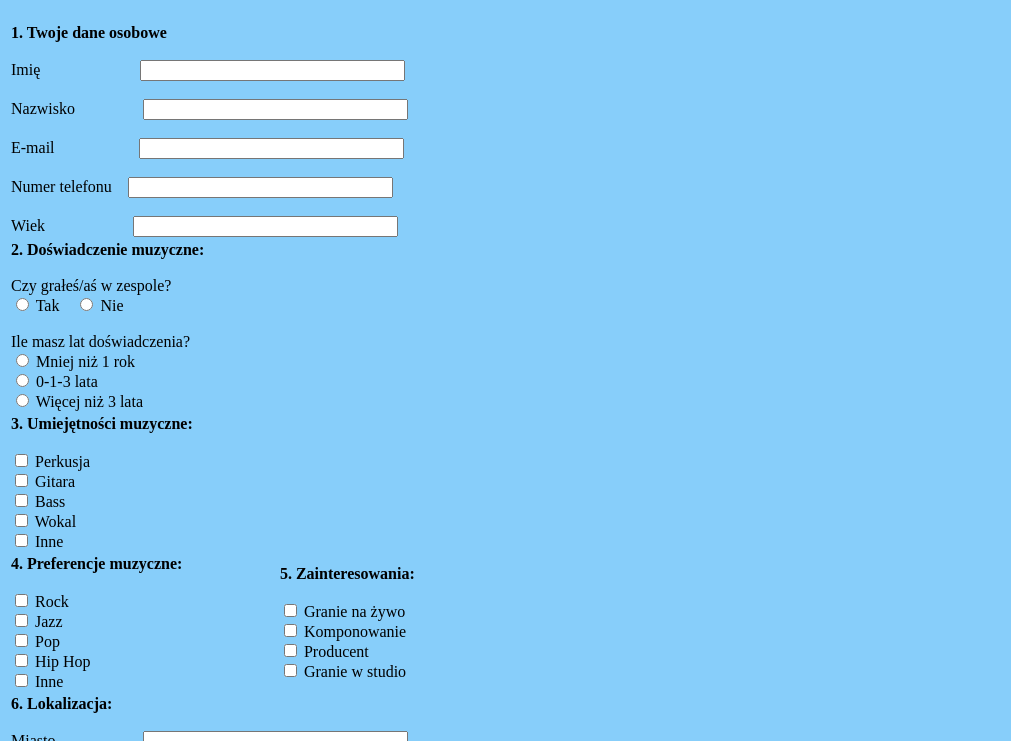
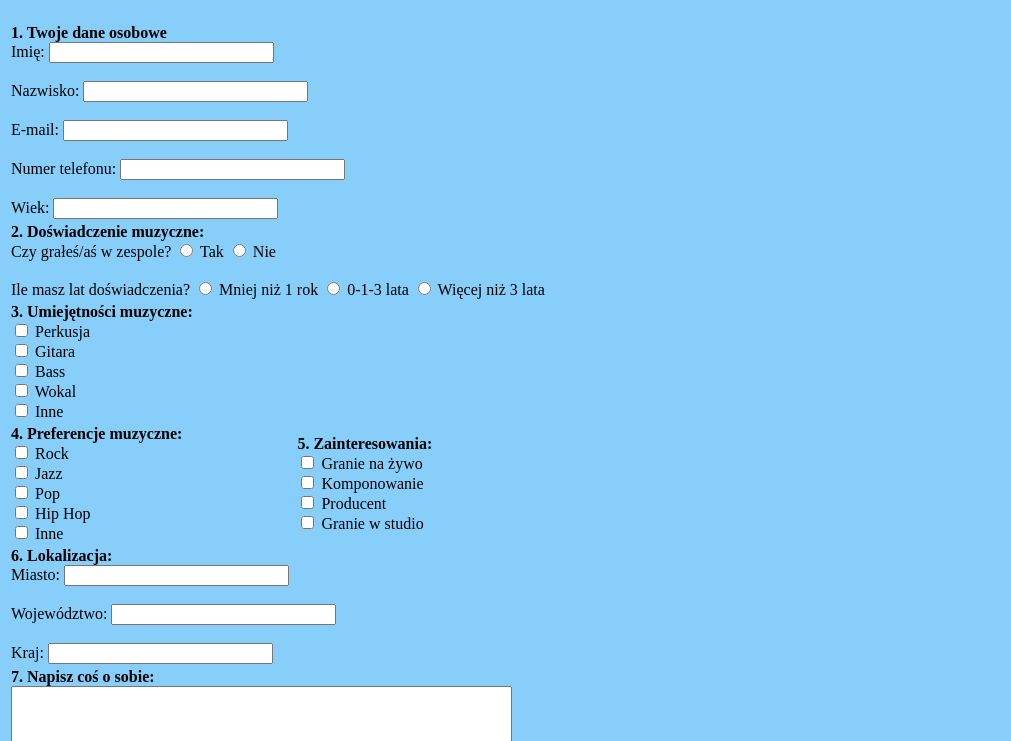
Before and after one commit to AdrianFranek/pracadomowa, a plain HTML site: page formularz_franek.html in a window 1280 px wide. Shown: the part 59-800 px from the top of the page, without its empty margins (0-1011 px from the left). Drawn offline with Linux system fonts and the light colour scheme.

Commit message:
Update formularz_franek.html

```diff
--- a/formularz_franek.html
+++ b/formularz_franek.html
@@ -11,30 +11,26 @@
             <!-- Personal Information -->
             <tr>
                 <td colspan="3">
-                    <b>1. Twoje dane osobowe</b><br><br>
-                    Imię &nbsp;&nbsp;&nbsp;&nbsp;&nbsp;&nbsp;&nbsp;&nbsp;&nbsp;&nbsp;&nbsp;&nbsp;&nbsp;&nbsp;&nbsp;&nbsp;&nbsp;&nbsp;&nbsp;&nbsp;&nbsp;&nbsp;&nbsp;
-                    <input name="imie" size="30"><br><br>
-                    Nazwisko &nbsp;&nbsp;&nbsp;&nbsp;&nbsp;&nbsp;&nbsp;&nbsp;&nbsp;&nbsp;&nbsp;&nbsp;&nbsp;&nbsp;&nbsp;
-                    <input name="nazwisko" size="30"><br><br>
-                    E-mail &nbsp;&nbsp;&nbsp;&nbsp;&nbsp;&nbsp;&nbsp;&nbsp;&nbsp;&nbsp;&nbsp;&nbsp;&nbsp;&nbsp;&nbsp;&nbsp;&nbsp;&nbsp;&nbsp;
-                    <input name="email" size="30"><br><br>
-                    Numer telefonu &nbsp;&nbsp;
-                    <input name="telefon" size="30"><br><br>
-                    Wiek &nbsp;&nbsp;&nbsp;&nbsp;&nbsp;&nbsp;&nbsp;&nbsp;&nbsp;&nbsp;&nbsp;&nbsp;&nbsp;&nbsp;&nbsp;&nbsp;&nbsp;&nbsp;&nbsp;&nbsp;
-                    <input name="wiek" size="30">
+                    <b>1. Twoje dane osobowe</b><br>
+                    Imię: <input name="imie" size="25"><br><br>
+                    Nazwisko: <input name="nazwisko" size="25"><br><br>
+                    E-mail: <input name="email" size="25"><br><br>
+                    Numer telefonu: <input name="telefon" size="25"><br><br>
+                    Wiek: <input name="wiek" size="25">
                 </td>
             </tr>
 
             <!-- Musical Experience -->
             <tr>
                 <td colspan="3">
-                    <b>2. Doświadczenie muzyczne:</b><br><br>
-                    Czy grałeś/aś w zespole? <br>
-                    <input type="radio" name="grales_w_zespole" value="tak"> Tak &nbsp;&nbsp;
-                    <input type="radio" name="grales_w_zespole" value="nie"> Nie<br><br>
-                    Ile masz lat doświadczenia? <br>
-                    <input type="radio" name="lat_doswiadczenia" value="mniej_niz_rok"> Mniej niż 1 rok<br>
-                    <input type="radio" name="lat_doswiadczenia" value="0-1_3_lata"> 0-1-3 lata<br>
+                    <b>2. Doświadczenie muzyczne:</b><br>
+                    Czy grałeś/aś w zespole?
+                    <input type="radio" name="grales_w_zespole" value="tak"> Tak
+                    <input type="radio" name="grales_w_zespole" value="nie"> Nie
+                    <br><br>
+                    Ile masz lat doświadczenia?
+                    <input type="radio" name="lat_doswiadczenia" value="mniej_niz_rok"> Mniej niż 1 rok
+                    <input type="radio" name="lat_doswiadczenia" value="0-1_3_lata"> 0-1-3 lata
                     <input type="radio" name="lat_doswiadczenia" value="wiecej_niz_3_lata"> Więcej niż 3 lata
                 </td>
             </tr>
@@ -42,7 +38,7 @@
             <!-- Musical Skills -->
             <tr>
                 <td colspan="3">
-                    <b>3. Umiejętności muzyczne:</b><br><br>
+                    <b>3. Umiejętności muzyczne:</b><br>
                     <input type="checkbox" name="perkusja"> Perkusja<br>
                     <input type="checkbox" name="gitara"> Gitara<br>
                     <input type="checkbox" name="bass"> Bass<br>
@@ -51,52 +47,55 @@
                 </td>
             </tr>
 
-            <!-- Music Preferences -->
+            <p align="left">
                 <tr>
                     <td>
-                    <b>4. Preferencje muzyczne:</b><br><br>
+                        <b>4. Preferencje muzyczne:</b><br>
                         <input type="checkbox" name="rock"> Rock<br>
                         <input type="checkbox" name="jazz"> Jazz<br>
                         <input type="checkbox" name="pop"> Pop<br>
                         <input type="checkbox" name="hiphop"> Hip Hop<br>
                         <input type="checkbox" name="inne"> Inne
                     </td>
+            </p>
 
                 <!-- Interests -->
+            <p align="left">
                     <td>
-                    <b>5. Zainteresowania:</b><br><br>
+                        <b>5. Zainteresowania:</b><br>
                         <input type="checkbox" name="granie_na_zywo"> Granie na żywo<br>
                         <input type="checkbox" name="komponowanie"> Komponowanie<br>
                         <input type="checkbox" name="producent"> Producent<br>
                         <input type="checkbox" name="granie_w_studio"> Granie w studio
                     </td>
                 </tr>
+            </p>
 
             <!-- Location -->
+            <p align="left">
                 <tr>
                     <td colspan="3">
-                    <b>6. Lokalizacja:</b><br><br>
-                    Miasto &nbsp;&nbsp;&nbsp;&nbsp;&nbsp;&nbsp;&nbsp;&nbsp;&nbsp;&nbsp;&nbsp;&nbsp;&nbsp;&nbsp;&nbsp;&nbsp;&nbsp;&nbsp;&nbsp;&nbsp;
-                    <input name="miasto" size="30"><br><br>
-                    Województwo &nbsp;&nbsp;&nbsp;&nbsp;&nbsp;&nbsp;&nbsp;&nbsp;&nbsp;&nbsp;
-                    <input name="wojewodztwo" size="30"><br><br>
-                    Kraj &nbsp;&nbsp;&nbsp;&nbsp;&nbsp;&nbsp;&nbsp;&nbsp;&nbsp;&nbsp;&nbsp;&nbsp;&nbsp;&nbsp;&nbsp;&nbsp;&nbsp;&nbsp;&nbsp;&nbsp;&nbsp;&nbsp;
-                    <input name="kraj" size="30">
+                        <b>6. Lokalizacja:</b><br>
+                        Miasto: <input name="miasto" size="25"><br><br>
+                        Województwo: <input name="wojewodztwo" size="25"><br><br>
+                        Kraj: <input name="kraj" size="25">
                     </td>
                 </tr>
+            </p>
 
             <!-- About You -->
+            <center>
                 <tr>
                     <td colspan="3">
-                    <b>7. Napisz coś o sobie:</b><br><br>
+                        <b>7. Napisz coś o sobie:</b><br>
                         <textarea name="opis" cols="60" rows="5"></textarea>
                     </td>
                 </tr>
-
+            </center>
             <!-- Submit and Reset Buttons -->
             <tr>
-                <td align="center"><input type="reset" value="WYCZYŚĆ" style="height:50px; width:150px"></td>
-                <td align="center"><input type="submit" value="WYŚLIJ" style="height:50px; width:150px"></td>
+                <td><input type="reset" value="WYCZYŚĆ" style="height:50px; width:150px"></td>
+                <td><input type="submit" value="WYŚLIJ" style="height:50px; width:150px"></td>
             </tr>
         </table>
     </form>
```
Lines whose indentation alone changed are shown as unchanged.
